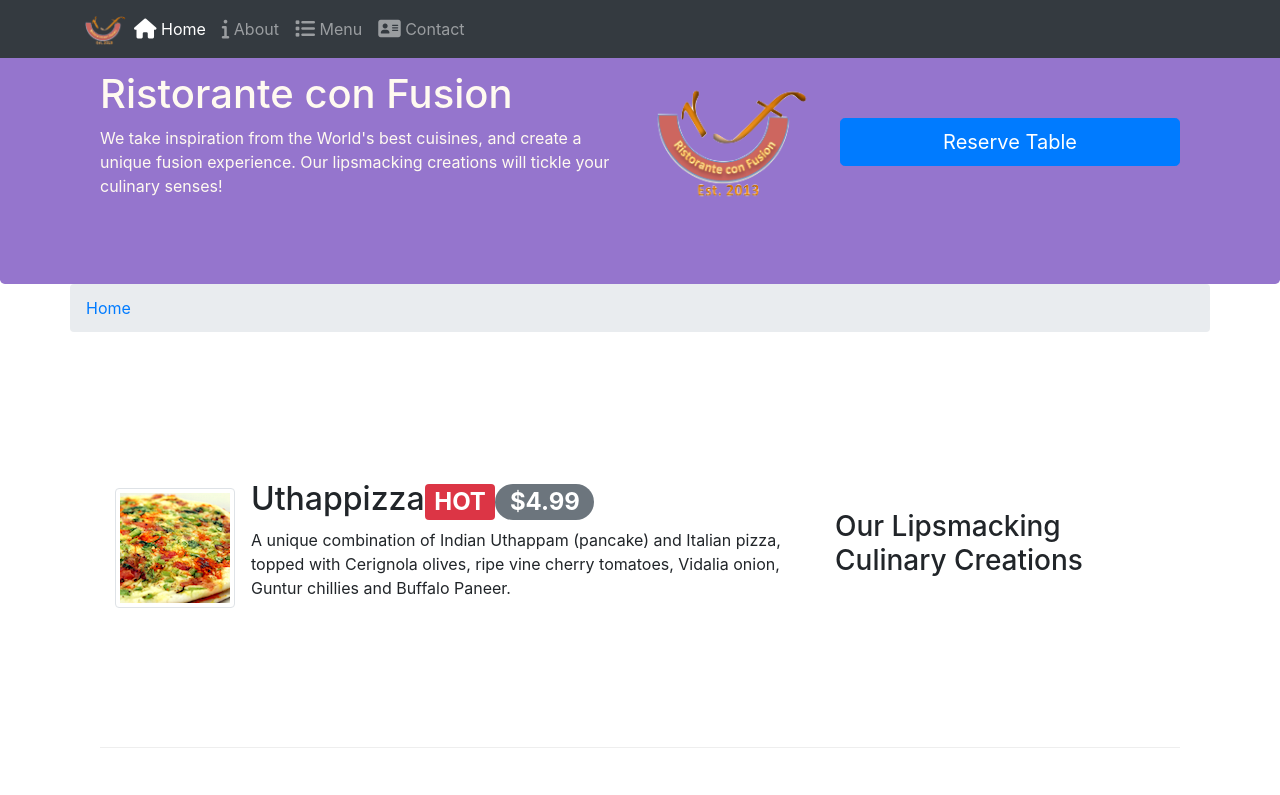
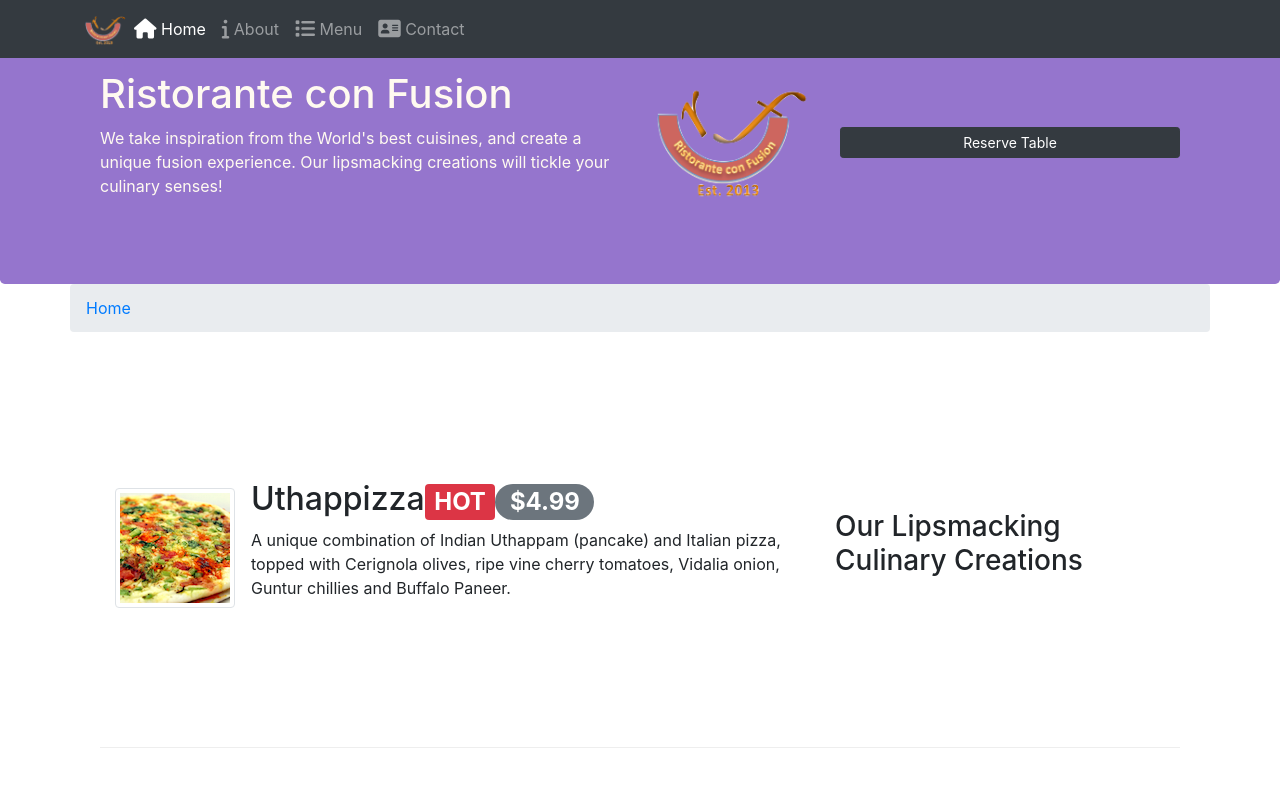
Before and after one commit to bharatpaliwal-169/assign-2-bharat.github.io, a website: page index.html in a window 1280 px wide. Shown: the top 795 px of the page. Drawn offline with nearby package versions, Linux system fonts and the light colour scheme.

Commit message:
Update index.html

```diff
--- a/index.html
+++ b/index.html
@@ -44,9 +44,9 @@
                <img src="img/logo.png" class="img-fluid">
            </div>
            <div class="col-12 col-sm-4 align-self-center">
-             <button type="button" name="button" class="btn btn-block btn-lg btn-primary">
-              <a href="#reserve" id="resbtn">Reserve Table</a>
-             </button>
+
+              <a role="button" href="#reserve" class="btn btn-block btn-sm btn-dark btn-lg">Reserve Table</a>
+
            </div>
         </div>
     </div>
```
